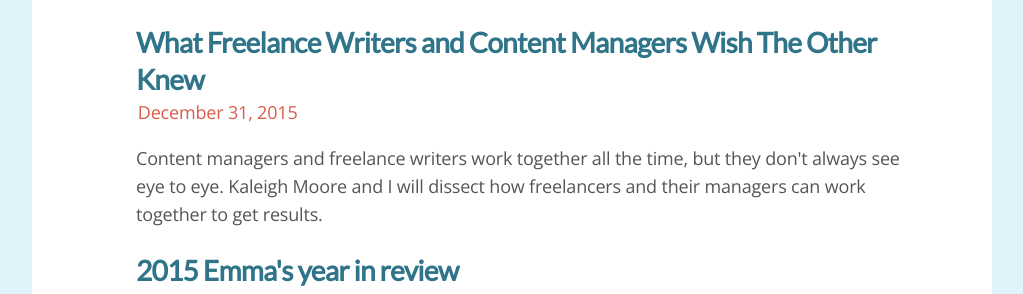
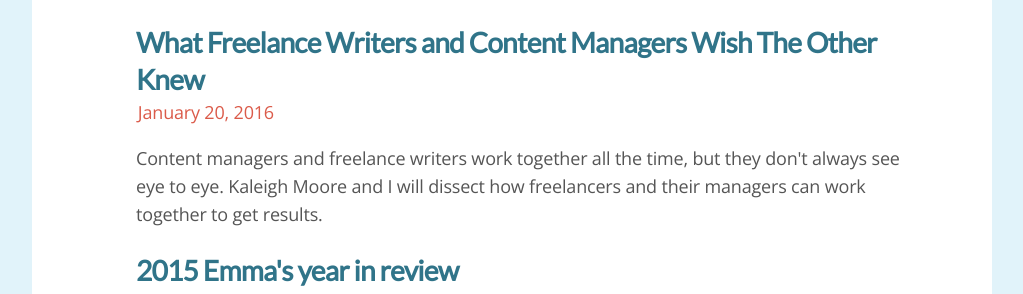
Before and after one commit to emmalepsy/emmalepsy.github.io, a Jekyll site: the page built from blog.html, in a window 1280 px wide. Shown: the part 296-590 px from the top of the page, without its empty margins (128-1151 px from the left). Built offline with Jekyll 4.4.1, drawn with Linux system fonts in a browser that asks for light colours; nearby versions of some CDN libraries; a style sheet for code colours, icons or effects is not loaded.

Commit message:
Update 2016-01-20-Freelance-Writers-Content-Managers-What-Each-Wish-The-Other-Knew.md

```diff
--- a/_posts/2016-01-20-Freelance-Writers-Content-Managers-What-Each-Wish-The-Other-Knew.md
+++ b/_posts/2016-01-20-Freelance-Writers-Content-Managers-What-Each-Wish-The-Other-Knew.md
@@ -1,7 +1,7 @@
 ---
 layout: post
 title: What Freelance Writers and Content Managers Wish The Other Knew
-date: 2015-12-31
+date: 2016-01-20
 categories: []
 tags: []
 status: publish
@@ -44,11 +44,13 @@ If you’re worried you’re going to forget, here’s [a handy link for putting
 We’ve hired countless freelance writers and have built successful freelance businesses, so we know what it’s like to find a freelance writer or content manager you can’t live without.
 
 ![KaleighMoore]({{site.url}}/assets/kaleigh-moore-copywriter.jpg)
+
 ###Kaleigh Moore, Founder of Lumen
 
 *Kaleigh Moore is a social-media consultant and copywriter who helps software-as-a-service companies craft intelligent content with a charming human element. She is also a regular contributor for Entrepreneur and Inc. Magazine.*
 
 ![EmmaSiemasko]({{site.url}}/assets/emmaheadshot2.jpg)
+
 ###Emma Siemasko, Founder of Stories by Emma
 
 *Emma Siemasko is a content marketing strategist and freelance writer at Stories by Emma, her own consultancy. Emma writes words that are cuter than puppies and more delicious than chicken wings, and has worked as both a content marketing specialist at a top tier tech company and as a creative writer at an agency.*
```
